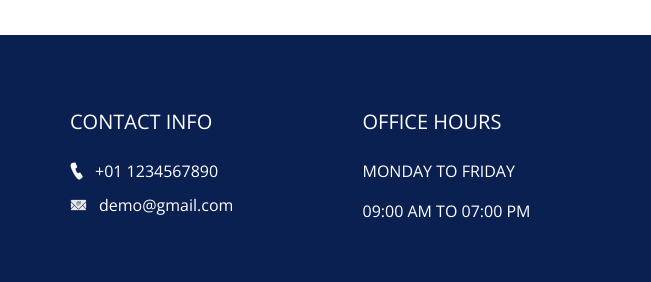
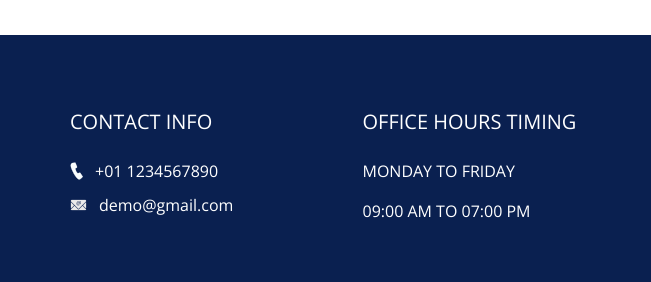
Before and after one commit to robonari2023/robonari.github.io, a plain HTML site: page index.html in a window 1280 px wide. Shown: the part 5927-6209 px from the top of the page, 0-651 px from the left. Drawn offline with nearby package versions, Linux system fonts and the light colour scheme.

Commit message:
Update index.html

```diff
--- a/index.html
+++ b/index.html
@@ -653,7 +653,7 @@
         <div class="col-md-6 col-lg-3">
           <div class="info_time">
             <h5>
-              Office Hours
+              Office Hours Timing
             </h5>
             <div>
               <p>
```
